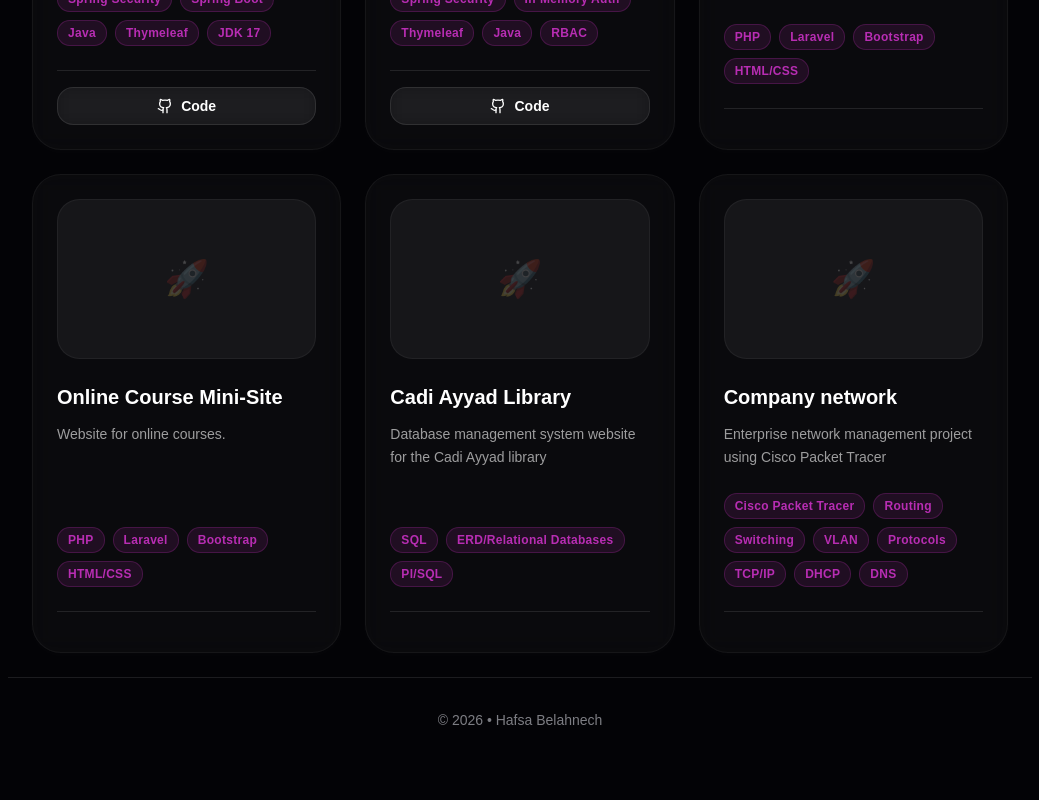
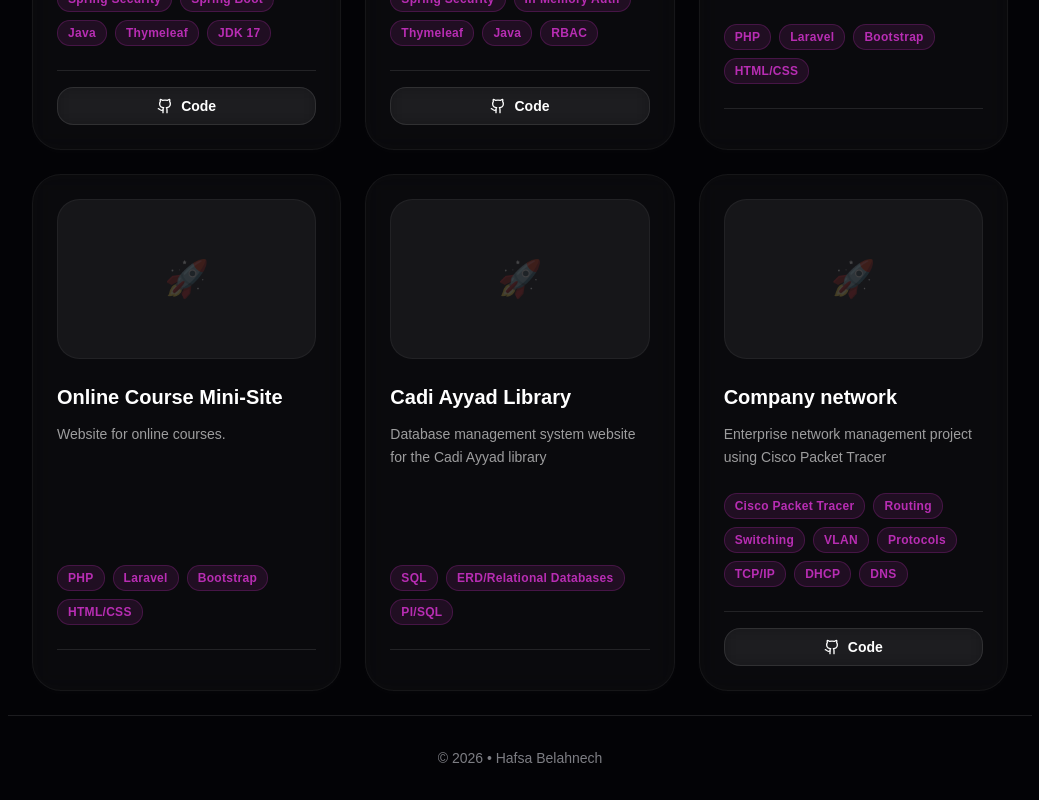
Before and after one commit to Hafsa-Belahnech/MonPortfolio_React, a React (Vite) app: page /projects in a window 1280 px wide. Shown: the part 1240-2040 px from the top of the page, without its empty margins (120-1159 px from the left). Before the commit the page ends 2002 px from the top, so only its background shows below. Built offline with nearby package versions, Linux system fonts and the light colour scheme.

Commit message:
Add repository link to Company network project

```diff
--- a/src/data/projects.ts
+++ b/src/data/projects.ts
@@ -81,5 +81,6 @@ export const projects: Project[] = [
     period: "2025",
     tags: ["Cisco Packet Tracer", "Routing", "Switching", "VLAN", "Protocols", "TCP/IP", "DHCP", "DNS"],
     summary: "Enterprise network management project using Cisco Packet Tracer",
+    repo: "https://github.com/Hafsa-Belahnech/Cisco_Networking_Project.git",
   },
 ];
```
